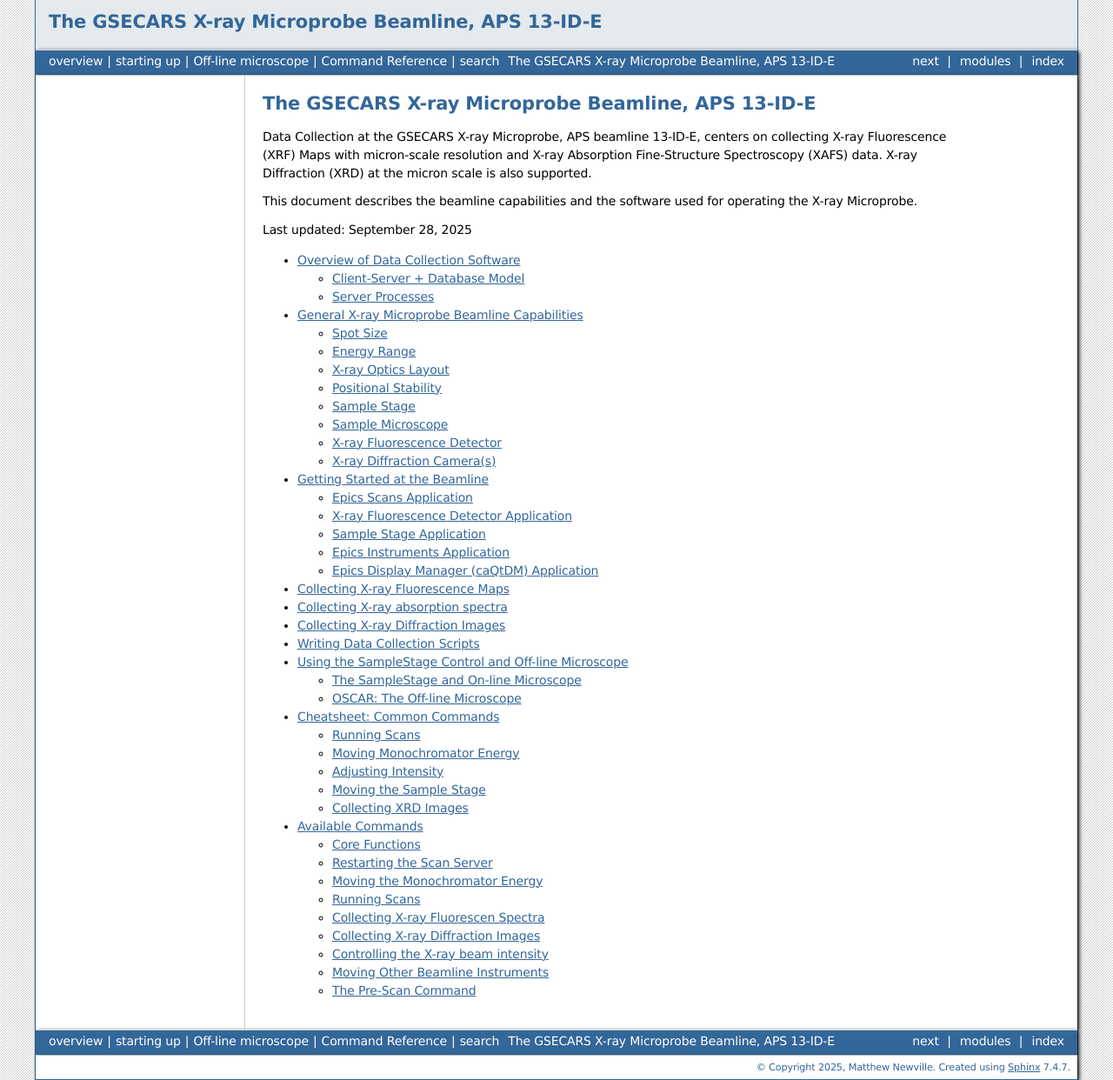
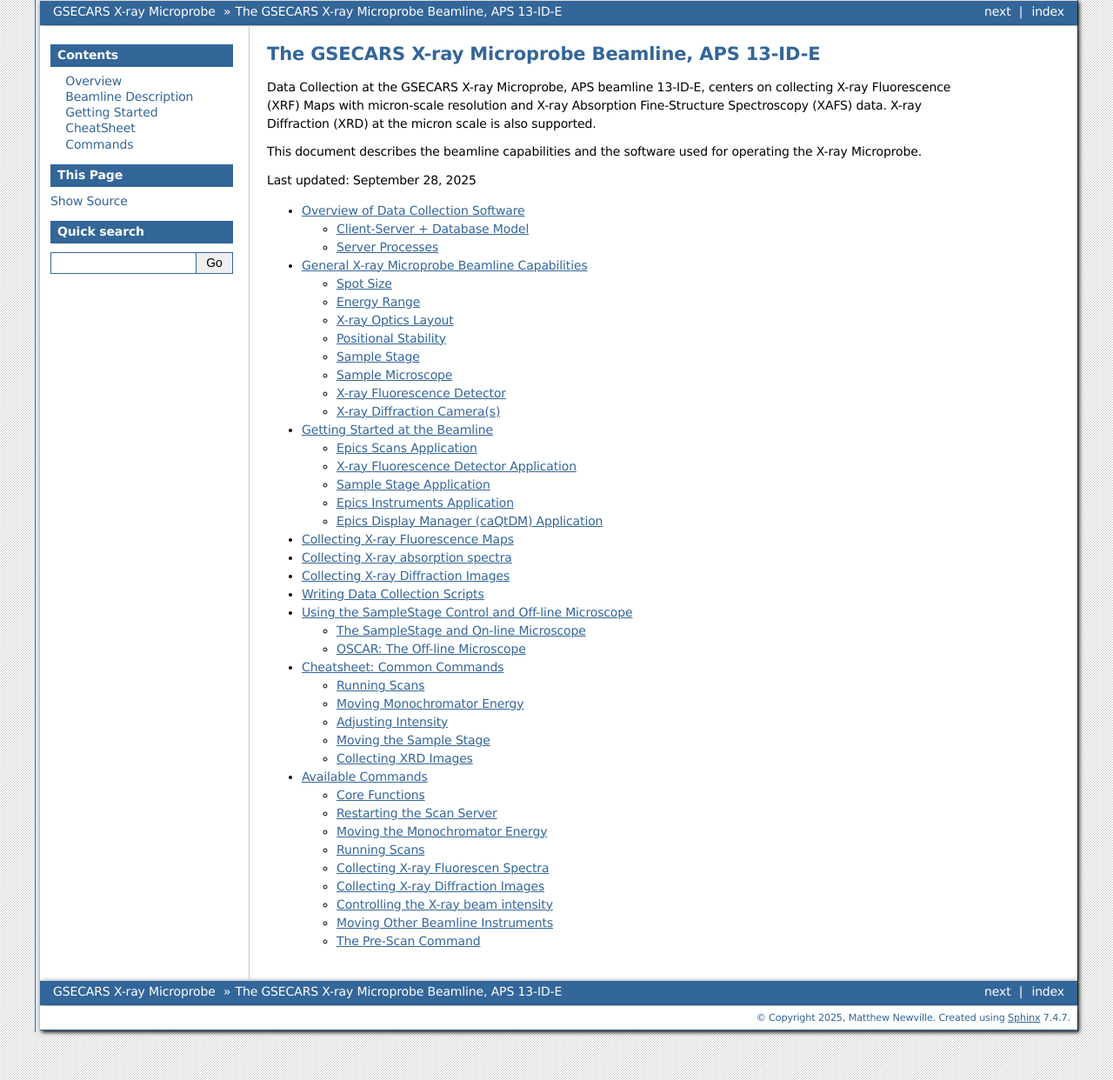
Before and after one commit to newville/microprobe_docs, a Sphinx documentation site: the page built from doc/index.rst, in a window 1280 px wide. Shown: the whole page at 87% size. Built offline with Sphinx 7.4.7, drawn with Linux system fonts in a browser that asks for light colours.

Commit message:
update indexsidebar, sphinx config

```diff
--- a/doc/_templates/indexsidebar.html
+++ b/doc/_templates/indexsidebar.html
@@ -1,3 +1,11 @@
-<h3>Links</h3>
-<a href="http://gsecars.uchicago.edu/">GSECARS</a><br>
-<a href="doc.pdf">  PDF Format</a>
+<h3>Contents</h3>
+
+<ul>
+   <li>&nbsp; &nbsp;<a href="{{ pathto('overview') }}">   Overview</a></li>
+   <li>&nbsp; &nbsp;<a href="{{ pathto('beamline') }}">   Beamline Description</a></li>
+   <li>&nbsp; &nbsp;<a href="{{ pathto('starting') }}">   Getting Started</a></li>
+   <li>&nbsp; &nbsp;<a href="{{ pathto('cheatsheet') }}"> CheatSheet</a></li>
+   <li>&nbsp; &nbsp;<a href="{{ pathto('commands') }}">   Commands</a></li>
+
+</ul>
+<p>
--- a/doc/_templates/layout.html
+++ b/doc/_templates/layout.html
@@ -1,19 +1,4 @@
 {% extends "!layout.html" %}
-{% block rootrellink %}
-   <li><a href="{{ pathto('index') }}">overview</a>|</li>
-   <li><a href="{{ pathto('starting') }}">starting up</a>|</li>
-   <li><a href="{{ pathto('oscar') }}">Off-line microscope</a>|</li>
-   <li><a href="{{ pathto('commands') }}">Command Reference</a>|</li>
-   &nbsp;&nbsp;<li><a href="{{ pathto('search') }}">search</a></li>
-{% endblock %}
-{% block relbar1 %}
-<div style="background-color: #E4EAED; text-align: left; padding: 0px 0px 15px 15px">
- <h1> <a href="{{ pathto('index') }}">
-The GSECARS X-ray Microprobe Beamline, APS 13-ID-E
-</a></h1>
-</div>
-{{ super() }}
-{% endblock %}
-{# put the sidebar before the body #}
-{% block sidebar1 %}{{ sidebar() }}{% endblock %}
-{% block sidebar2 %}{% endblock %}
+{%- block relbar1 %}
+    <div style="background-color: #E4EAED; text-align: left; padding: 0px 0px 2px 5px">
+{{ relbar() }}{% endblock %}
--- a/doc/conf.py
+++ b/doc/conf.py
@@ -15,25 +15,13 @@ sys.path.insert(0, 'macros')
 
 
 # -- General configuration -----------------------------------------------------
-
-extensions = ['sphinx.ext.autodoc',
-              'sphinx.ext.mathjax',
-              'sphinx.ext.ifconfig',
-              'sphinx.ext.napoleon']
-
-# def linkcode_resolve(domain, info):
-#     print("Linked Code ", domain, info)
-#     if domain != 'py':
-#         return None
-#     mname = info.get('module', '')
-#     if mname in (None, '', 'None'):
-#         return None
-#     link = 'macros'
-#     return '%s/%s.py' % (link, mname)
+extensions = ['sphinx.ext.autodoc', 'sphinx.ext.mathjax',
+              'sphinx.ext.napoleon', 'sphinxcontrib.video',
+              'sphinx_copybutton']
 
 
 templates_path = ['_templates']
-source_suffix = '.rst'
+source_suffix = {'.rst': 'restructuredtext'}
 
 master_doc = 'index'
 project = u'GSECARS Microprobe'
@@ -43,84 +31,28 @@ release = 'September 28, 2025'
 
 exclude_trees = ['_build', 'sphinx']
 
+exclude_trees = ['_build']
+default_role = None
+source_encoding = 'utf-8'
+
 add_function_parentheses = True
-add_module_names = False
+add_module_names = True
 
 pygments_style = 'sphinx'
 
-# A list of ignored prefixes for module index sorting.
-#modindex_common_prefix = []
-
-
-# -- Options for HTML output ---------------------------------------------------
-
 # The theme to use for HTML and HTML Help pages.  Major themes that come with
 # Sphinx are currently 'default' and 'sphinxdoc'.
-html_theme_path = ['sphinx/theme']
-html_theme = 'default'
-# html_theme = 'sphinxdoc'
-
+html_theme_path = ['sphinx_theme']
 html_theme = 'bizstyle'
 
-# Add any paths that contain custom themes here, relative to this directory.
-#html_theme_path = []
-
-# The name for this set of Sphinx documents.  If None, it defaults to
-# "<project> v<release> documentation".
-#html_title = None
+html_static_path = ['_static']
+html_sidebars = {
+  'index': ["indexsidebar.html",  "sourcelink.html", "searchbox.html"],
+  "*": [ "localtoc.html",  "relations.html", "sourcelink.html", "searchbox.html"]
+}
 html_title = 'GSECARS X-ray Microprobe Beamline, APS 13-ID-E'
-
-# A shorter title for the navigation bar.  Default is the same as html_title.
 html_short_title = 'GSECARS X-ray Microprobe'
 
-# The name of an image file (relative to this directory) to place at the top
-# of the sidebar.
-#html_logo = None
-
-# The name of an image file (within the static path) to use as favicon of the
-# docs.  This file should be a Windows icon file (.ico) being 16x16 or 32x32
-# pixels large.
-#html_favicon = None
-
-# Add any paths that contain custom static files (such as style sheets) here,
-# relative to this directory. They are copied after the builtin static files,
-# so a file named "default.css" will overwrite the builtin "default.css".
-html_static_path = ['_static']
-
-# If not '', a 'Last updated on:' timestamp is inserted at every page bottom,
-# using the given strftime format.
-#html_last_updated_fmt = '%b %d, %Y'
-
-# If true, SmartyPants will be used to convert quotes and dashes to
-# typographically correct entities.
-html_use_smartypants = False # True
-
-# Custom sidebar templates, maps document names to template names.
-html_sidebars = {'index': ['indexsidebar.html','searchbox.html']}
-
-# Additional templates that should be rendered to pages, maps page names to
-# template names.
-#html_additional_pages = {}
-
-# If false, no module index is generated.
-html_use_modindex = False
-
-# If false, no index is generated.
-#html_use_index = True
-
-# If true, the index is split into individual pages for each letter.
-#html_split_index = False
-
-# If true, links to the reST sources are added to the pages.
+html_domain_indices = False
+html_use_index = True
 html_show_sourcelink = True
-
-# If true, an OpenSearch description file will be output, and all pages will
-# contain a <link> tag referring to it.  The value of this option must be the
-# base URL from which the finished HTML is served.
-#html_use_opensearch = ''
-
-# If nonempty, this is the file name suffix for HTML files (e.g. ".xhtml").
-#html_file_suffix = ''
-
-# Output file base name for HTML help builder.
-htmlhelp_basename = 'GSEXRM'
```
